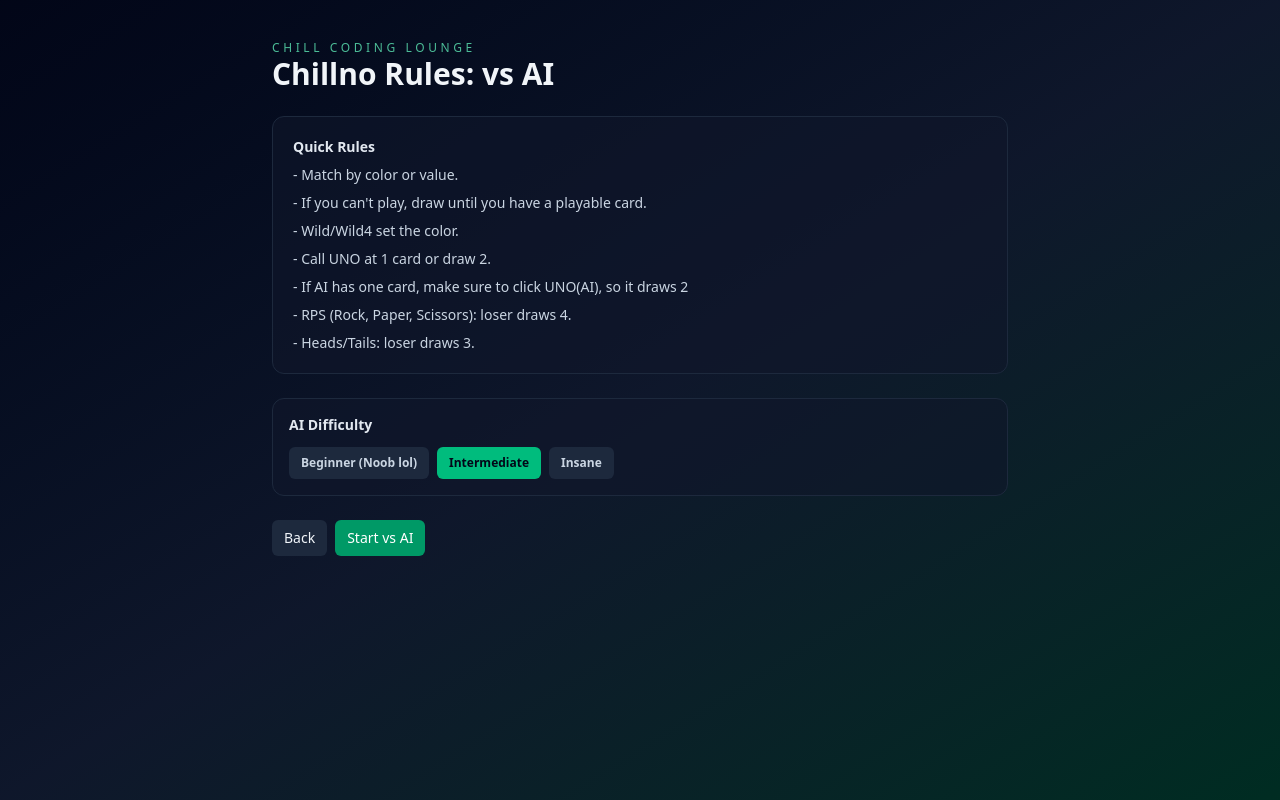
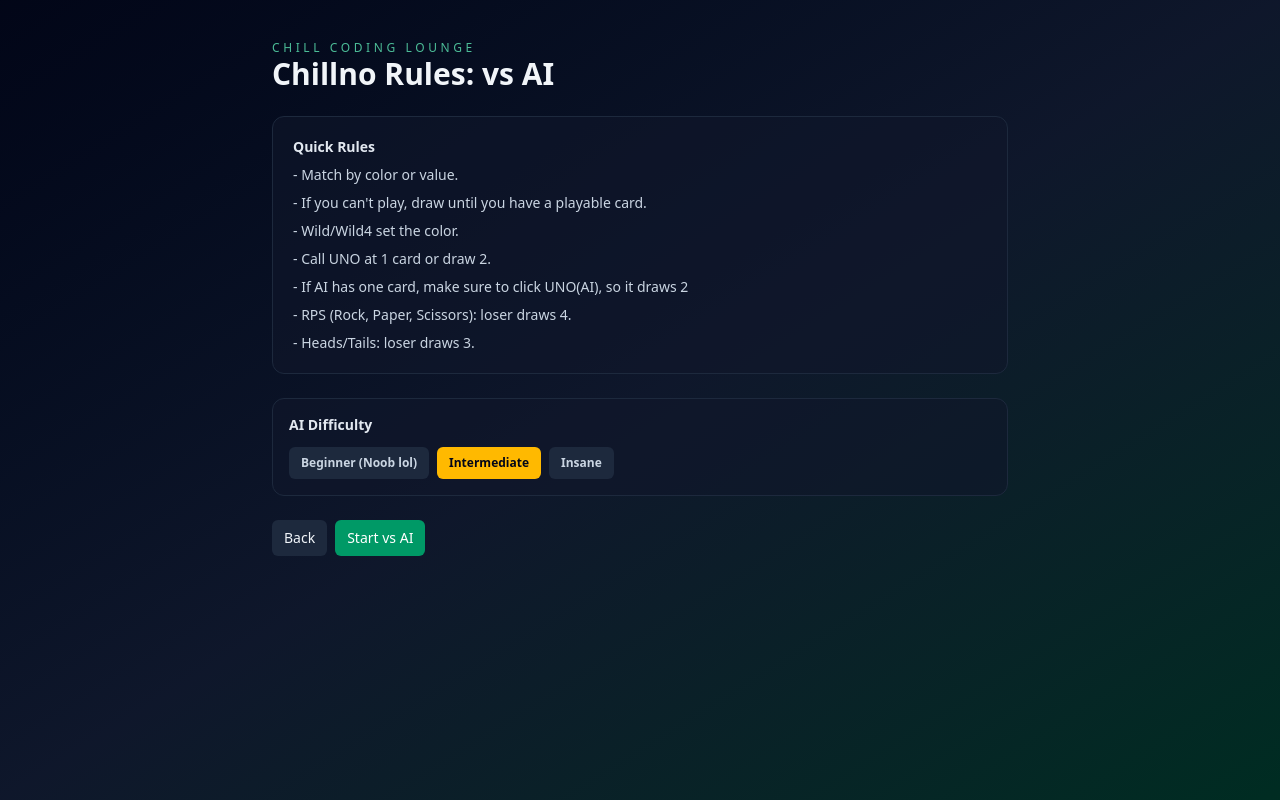
Before and after one commit to HenokYoseph01/chilluno, a React (Vite) app: page / in a window 1280 px wide. Both pictures are taken after a click on the button "Play vs AI". Built offline with nearby package versions, Linux system fonts and the light colour scheme.

Commit message:
nitpick: Add different hover color to difficult picker

```diff
--- a/src/pages/Rules.tsx
+++ b/src/pages/Rules.tsx
@@ -94,7 +94,11 @@ export default function Rules({
                 key={option.value}
                 className={`rounded-md px-3 py-2 text-xs font-semibold ${
                   difficulty === option.value
-                    ? "bg-emerald-500 text-slate-950"
+                    ? option.value === "beginner"
+                      ? "bg-emerald-500 text-slate-950"
+                      : option.value === "intermediate"
+                        ? "bg-amber-400 text-slate-950"
+                        : "bg-rose-500 text-slate-50"
                     : "bg-slate-800 text-slate-300 hover:bg-slate-700"
                 }`}
                 onClick={() => setDifficulty(option.value as AiDifficulty)}
```
